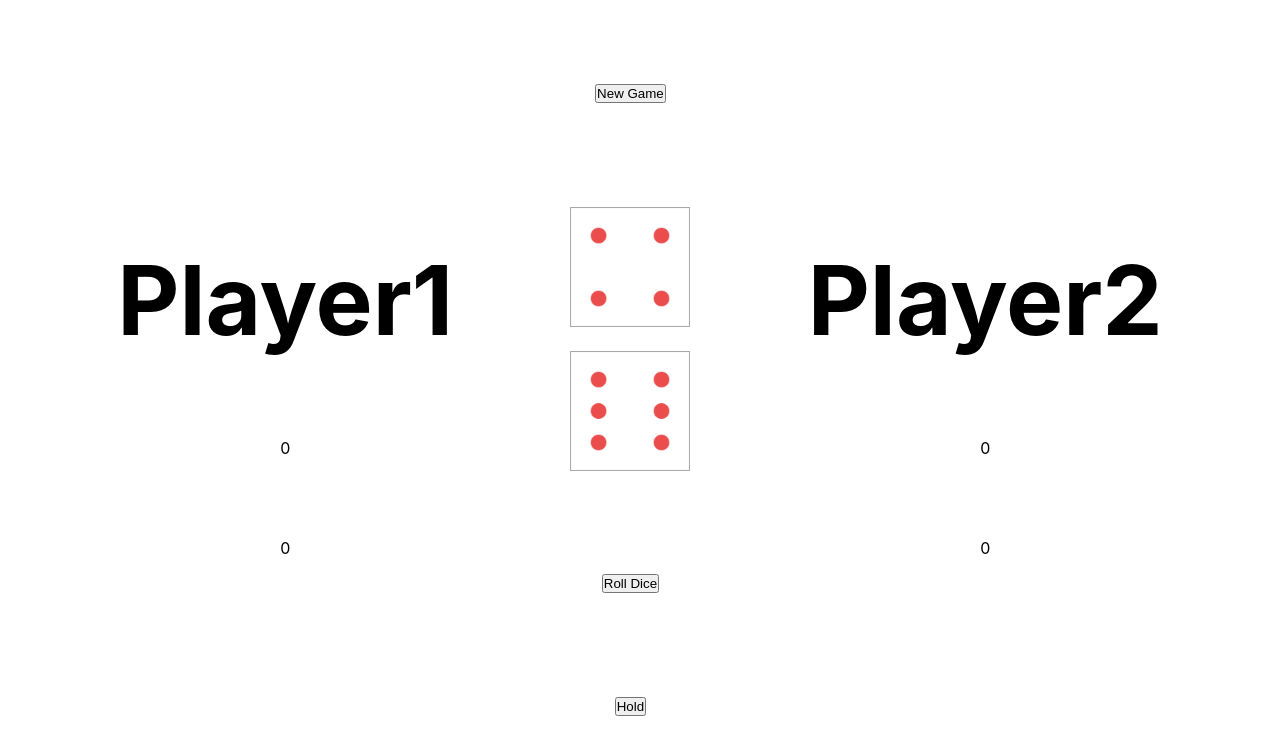
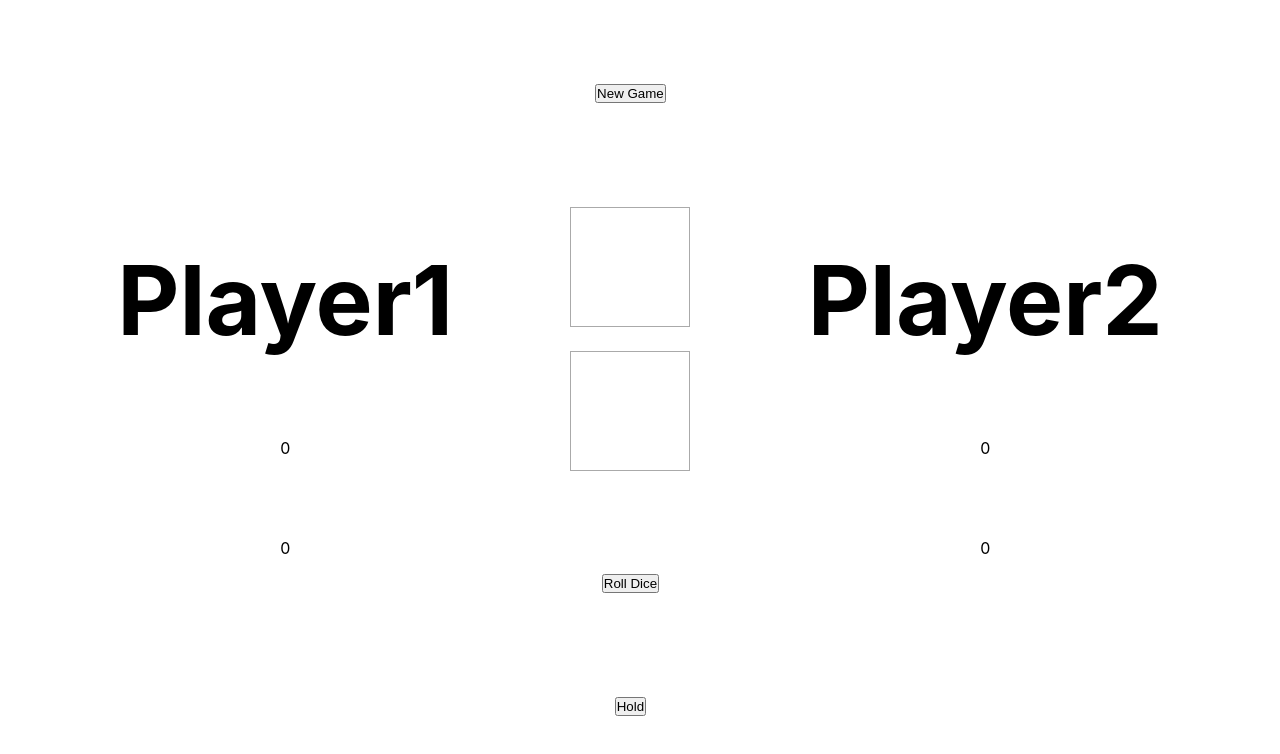
Before and after one commit to saharlaor/Dice-Game, a React (Create React App) app: page / in a window 1280 px wide. Shown: the top 754 px of the page. Built offline with nearby package versions, Linux system fonts and the light colour scheme.

Commit message:
Empty dice at the start

```diff
--- a/src/components/Dice/Dice.jsx
+++ b/src/components/Dice/Dice.jsx
@@ -1,4 +1,5 @@
 import React from "react";
+import Dice0 from "../../assets/img/dice-0.png";
 import Dice1 from "../../assets/img/dice-1.png";
 import Dice2 from "../../assets/img/dice-2.png";
 import Dice3 from "../../assets/img/dice-3.png";
@@ -7,8 +8,9 @@ import Dice5 from "../../assets/img/dice-5.png";
 import Dice6 from "../../assets/img/dice-6.png";
 import "./Dice.css";
 
+const Dice = (props) => {
   const diceImage = {
-  0: "",
+    0: Dice0,
     1: Dice1,
     2: Dice2,
     3: Dice3,
@@ -17,7 +19,6 @@ const diceImage = {
     6: Dice6,
   };
 
-const Dice = (props) => {
   const diceEls = props.values.map((val, i) => (
     <img key={`dice-${i}`} src={diceImage[val]} alt={`dice-${val}`}></img>
   ));
--- a/src/components/Game/Game.jsx
+++ b/src/components/Game/Game.jsx
@@ -10,6 +10,7 @@ class Game extends React.Component {
       totalScore: { player1: 0, player2: 0 },
       currentScore: 0,
       currentPlayer: "player1",
+      dice: [0, 0],
       winningScore: 100,
       isWon: false,
     };
@@ -50,7 +51,7 @@ class Game extends React.Component {
           name="Player1"
         />
         <Controls
-          randomValues={this.rollDice()}
+          randomValues={this.state.dice}
           handleNewGameClick={this.handleNewGameClick}
           handleRollDiceClick={this.handleRollDiceClick}
           handleHoldClick={this.handleHoldClick}
```
Also changed, not shown: src/assets/img/dice-0.png (added). Lines whose indentation alone changed are shown as unchanged.
